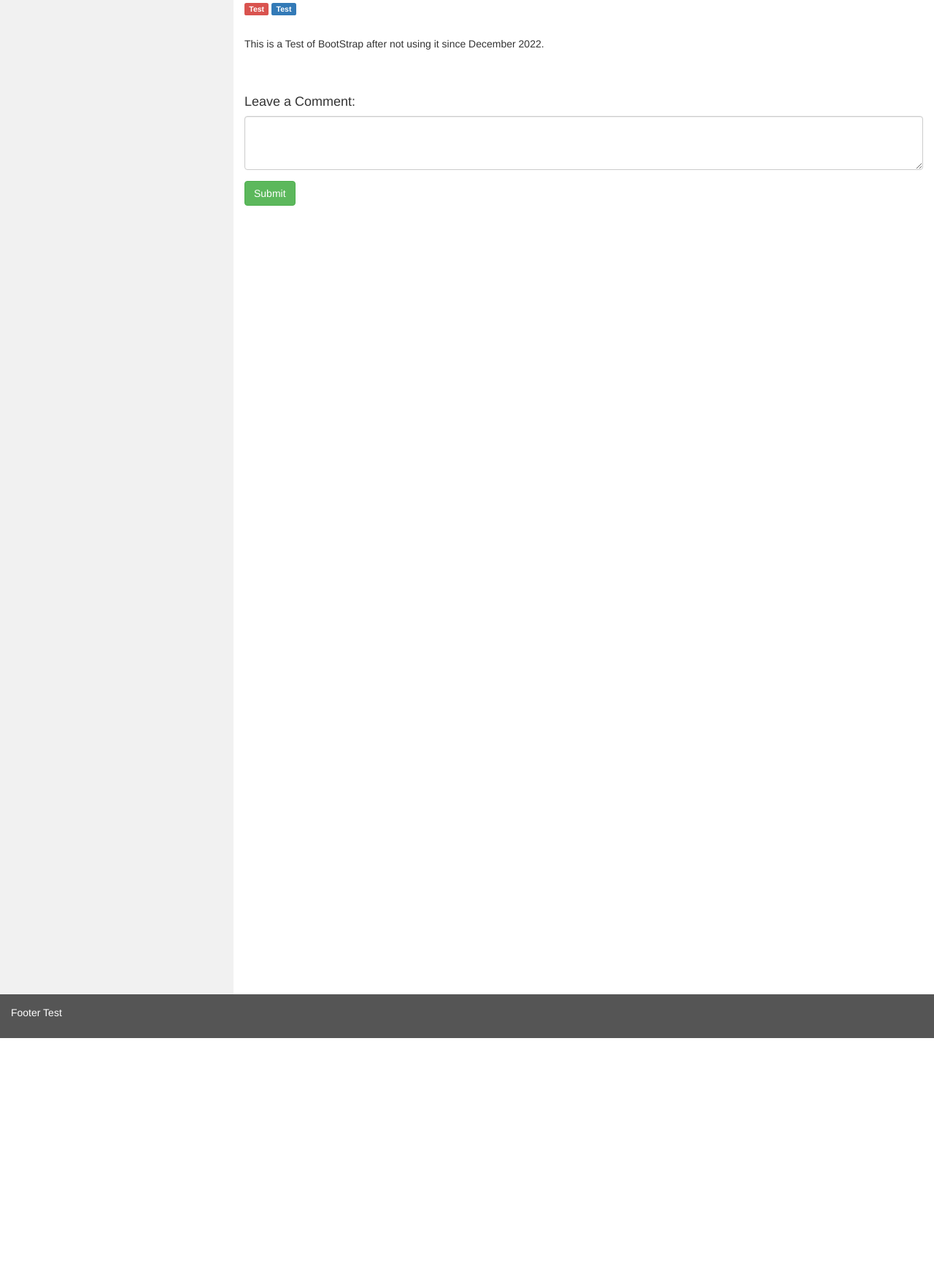
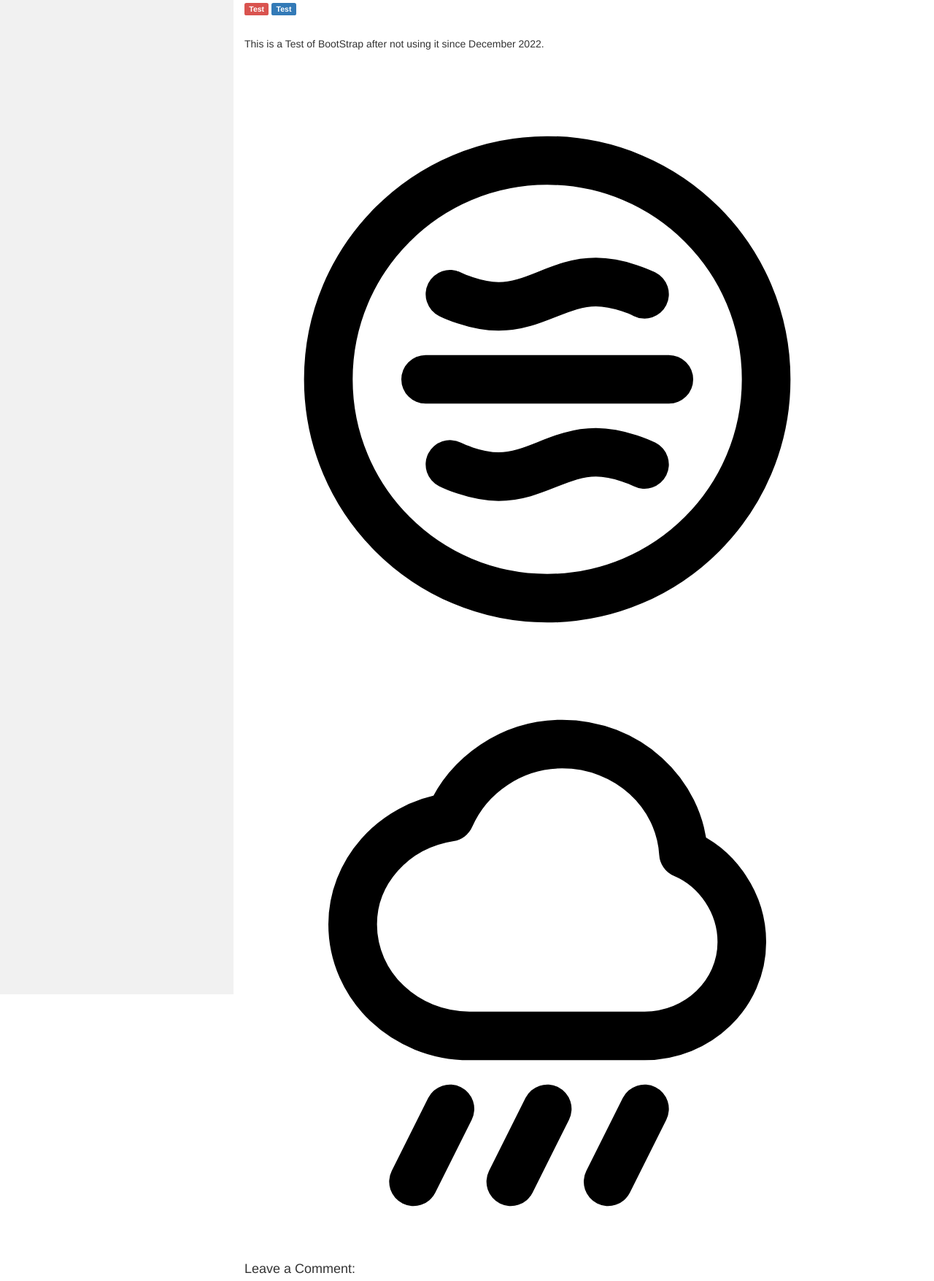
Before and after one commit to aferg1992/WEBD3100, a plain HTML site: page index.html in a window 1280 px wide. Shown: the part 137-1893 px from the top of the page at 73% size. Before the commit the page ends 1560 px from the top, so only its background shows below. Drawn offline with nearby package versions, Linux system fonts and the light colour scheme.

Commit message:
Update index.html

```diff
--- a/index.html
+++ b/index.html
@@ -73,8 +73,15 @@ Version: 1.0
         <h5><span class="label label-danger">Test</span> <span class="label label-primary">Test</span></h5><br>
         <p>This is a Test of BootStrap after not using it since December 2022.</p>
         <br><br>
+         <div class="container-fluid">
+          <img class="img-fluid" src="circle-heat-svgrepo-com.svg" alt="heat">
 
+        </div>
 
+            <div class="container-fluid">
+          <img class="img-fluid" src="cloud-rain-alt-1-svgrepo-com.svg" alt="cloud-rain-alt-1-svgrepo-com">
+
+        </div>
 
         <h4>Leave a Comment:</h4>
 
```
